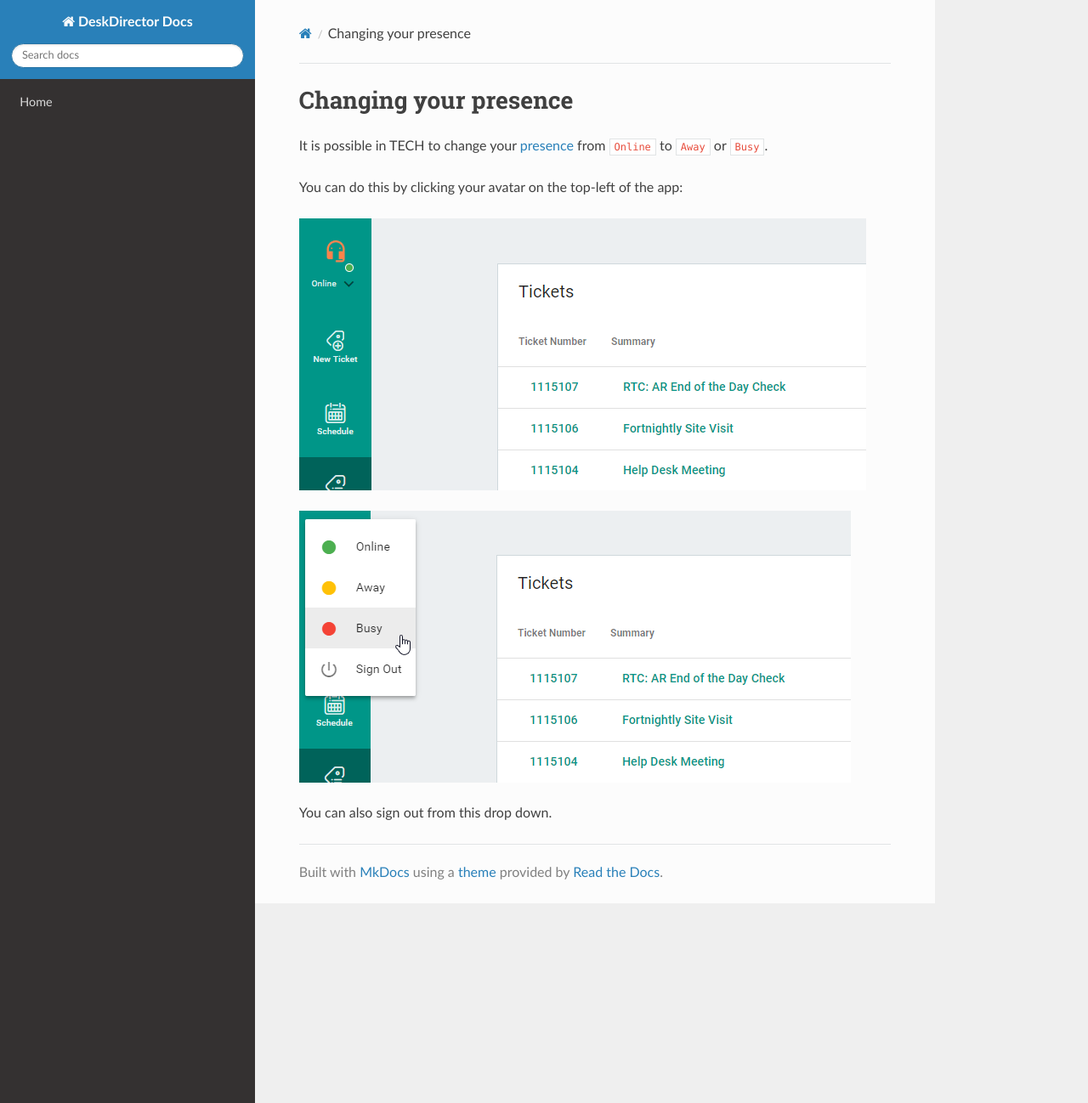
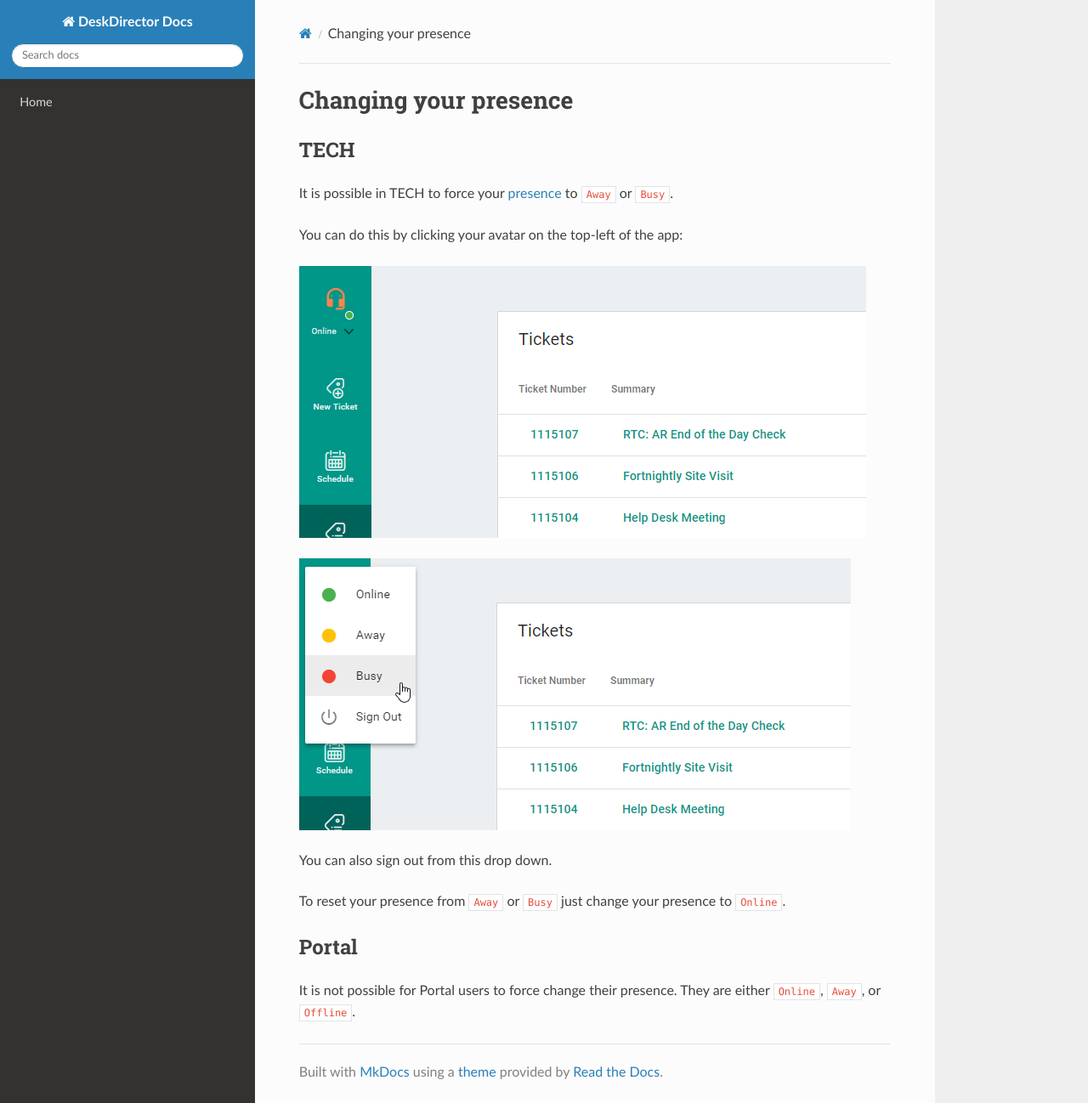
Before and after one commit to DeskDirector/docs, an MkDocs documentation site: the page built from docs/features/talk/changing_your_presence.md, in a window 1280 px wide and 1298 px high. Shown: the whole window at 85% size. Built offline with MkDocs 1.6.1, drawn with Linux system fonts in a browser that asks for light colours; nearby versions of some CDN libraries; old or Windows-style settings are respelled for this version of MkDocs.

Commit message:
docs(chat): add some clarifications for force-setting presence

```diff
--- a/docs/features/talk/changing_your_presence.md
+++ b/docs/features/talk/changing_your_presence.md
@@ -1,6 +1,7 @@
 # Changing your presence
 
-It is possible in TECH to change your [presence](../../glossary/p/presence.md) from `Online` to `Away` or `Busy`.
+## TECH
+It is possible in TECH to force your [presence](../../glossary/p/presence.md) to `Away` or `Busy`.
 
 You can do this by clicking your avatar on the top-left of the app:
 
@@ -9,3 +10,9 @@ You can do this by clicking your avatar on the top-left of the app:
 ![Change presence dropdown](./img/change_presence_2.png)
 
 You can also sign out from this drop down.
+
+To reset your presence from `Away` or `Busy` just change your presence to `Online`.
+
+## Portal
+
+It is not possible for Portal users to force change their presence. They are either `Online`, `Away`, or `Offline`.
```
